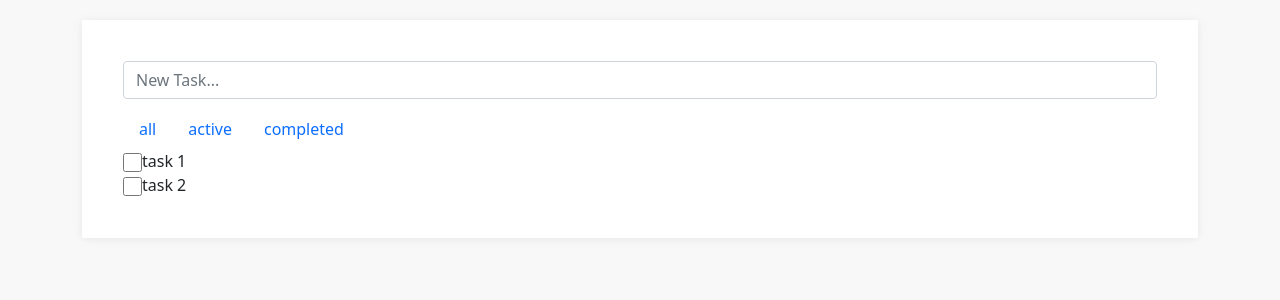
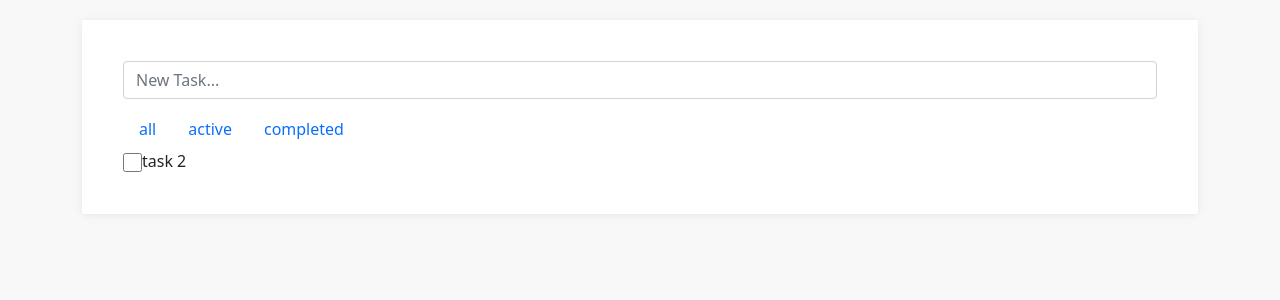
Before and after one commit to babaie774/ContextualTodo, a React (Create React App) app: page / in a window 1280 px wide. Shown: the top 300 px of the page. Built offline with nearby package versions, Linux system fonts and the light colour scheme.

Commit message:
set-todo-list-filters

```diff
--- a/src/App.tsx
+++ b/src/App.tsx
@@ -10,11 +10,13 @@ export default function App() {
 
 
   const todo: any = [
-    { id: 1, content: "task 1", status: "active" },
+    { id: 1, content: "task 1", status: "completed" },
     { id: 2, content: "task 2", status: "active" },
   ]
 
   const [todoes, setTodoes] = useState(todo)
+  const [filter, setFilter] = useState("active");
+
 
   const HandleNewTodo = (input: any) => {
     const { input: input2 } = input;
@@ -37,25 +39,15 @@ export default function App() {
 
 
   const handleFilterValue = (filter: string) => {
-    const newTodo = [...todoes]
-    const filteredTodo = newTodo.map((item: any) => {
-      return item.status === filter ? item : {}
-    })
-
-    setTodoes(filteredTodo)
-  }
-
-
-
-
-
+    setFilter(filter);
+  };
 
   return (
     <TodoContext.Provider value={todoes} >
       <InputTodoContext.Provider value={{ InputTodo: HandleNewTodo }} >
         <HandleStatusContext.Provider value={{ StatusTodo: handleStatusTodo }} >
           <div>
-            <TodoList handleFilterValue={handleFilterValue} />
+            <TodoList handleFilterValue={handleFilterValue} filter={filter} />
           </div >
         </HandleStatusContext.Provider>
       </InputTodoContext.Provider>
--- a/src/Component/ListItem.tsx
+++ b/src/Component/ListItem.tsx
@@ -4,14 +4,19 @@ import React, { useContext } from 'react'
 import HandleStatusContext from './Contexts/HandleStatusContext'
 import todoContext from './Contexts/TodoContext'
 
+type ListItemProps = {
+    filter: string
+}
 
-export default function ListItem() {
+const ListItem: React.FC<ListItemProps> = ({ filter }) => {
     const todoList = useContext(todoContext);
     const { StatusTodo: handleStatusTodo } = useContext(HandleStatusContext);
-    const todoes = todoList.map((todo: any, index) => {
+    const filteredTodos = filter !== 'all' ? todoList.filter((todo: any) => todo.status === filter) : todoList;
+    const todoes = filteredTodos.map((todo: any, index: number) => {
+        const checked = todo.status === 'completed' ? true : false;
         return (
             <div key={index} className="todo-item">
-                <div className="checker"><span className=""><input onClick={() => handleStatusTodo(todo.id)} type="checkbox" /></span></div>
+                <div className="checker"><span className=""><input onClick={() => handleStatusTodo(todo.id)} type="checkbox" checked={checked} readOnly /></span></div>
                 <span>{todo.content}</span>
                 <a href="#" className="float-right remove-todo-item"><i className="icon-close"></i></a>
             </div>
@@ -23,3 +28,5 @@ export default function ListItem() {
         </div>
     )
 }
+
+export default ListItem
--- a/src/Component/TodoList.tsx
+++ b/src/Component/TodoList.tsx
@@ -7,6 +7,7 @@ import FormInput from './FormInput'
 
 type TodoNavProps = {
     handleFilterValue: (filter: string) => void
+    filter: string
 }
 
 const TodoList: React.FC<TodoNavProps> = (props) => {
@@ -19,7 +20,7 @@ const TodoList: React.FC<TodoNavProps> = (props) => {
                             <div className="card-body">
                                 <FormInput />
                                 <TodoNav handleFilterValue={props.handleFilterValue} />
-                                <ListItem />
+                                <ListItem filter={props.filter} />
                             </div>
                         </div>
                     </div>
--- a/src/Component/TodoNav.tsx
+++ b/src/Component/TodoNav.tsx
@@ -13,7 +13,6 @@ const TodoNav: React.FC<TodoNavProps> = (props) => {
     ]
 
     const navList = status.map((item, index) => {
-        // eslint-disable-next-line no-template-curly-in-string
         return <li key={index} role="presentation" className={`nav-item ${item}-task`} > <a href="#" onClick={() => props.handleFilterValue(item)} className="nav-link">{item}</a></li >
     })
     return (
```
